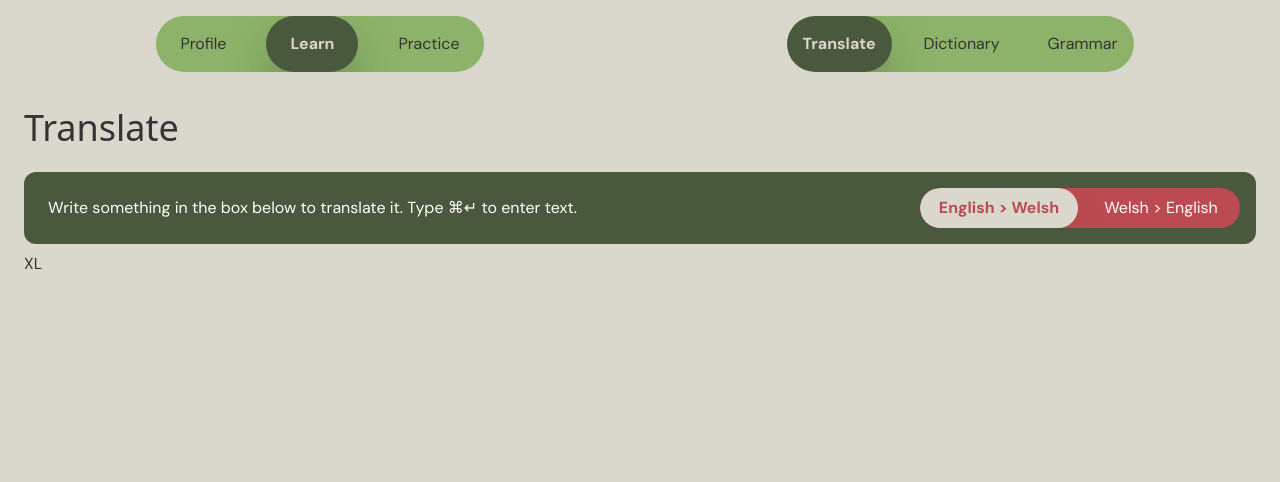
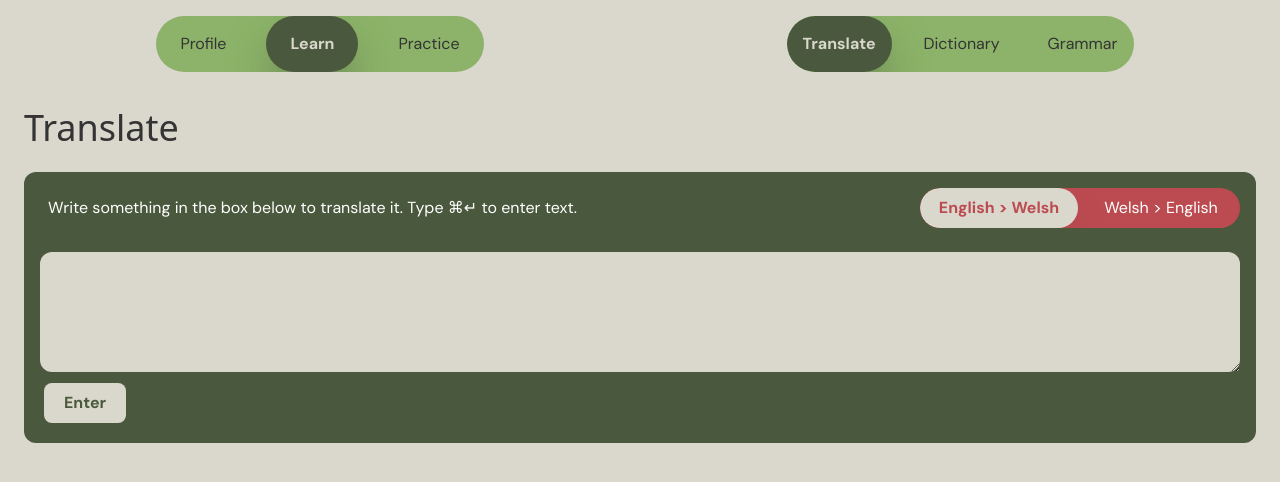
Before and after one commit to cerithf/wrth-sgwrs-v3, a React (Vite) app: page /learn in a window 1280 px wide. Shown: the top 482 px of the page. Built offline with nearby package versions, Linux system fonts and the light colour scheme; a web font is replaced by a local one.

Commit message:
Add textarea input to Translate page

```diff
--- a/src/pages/learn-pages/Translate.tsx
+++ b/src/pages/learn-pages/Translate.tsx
@@ -1,5 +1,4 @@
 import { useState } from "react";
-import ShowVPSize from "../../components/ShowVPSize";
 
 export default function Translate() {
   const translationDirections = ["English > Welsh", "Welsh > English"] as const;
@@ -33,8 +32,15 @@ export default function Translate() {
             Type ⌘↵ to enter text.
           </p>
         </div>
+        <textarea
+          name="translate-field"
+          id="translate-field"
+          className="bg-theme-cream rounded-xl text-black p-4 w-full mt-6 min-h-30"
+        />
+        <button className="btn-primary bg-theme-cream text-theme-dark-green px-5">
+          Enter
+        </button>
       </div>
-      <ShowVPSize />
     </div>
   );
 }
```
